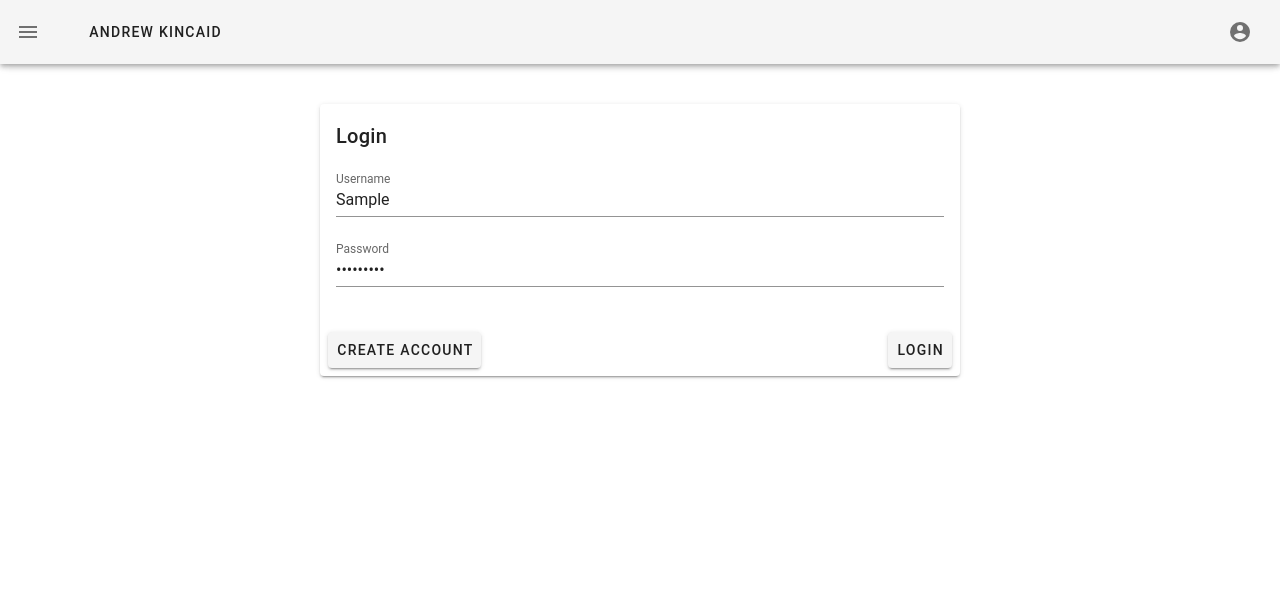
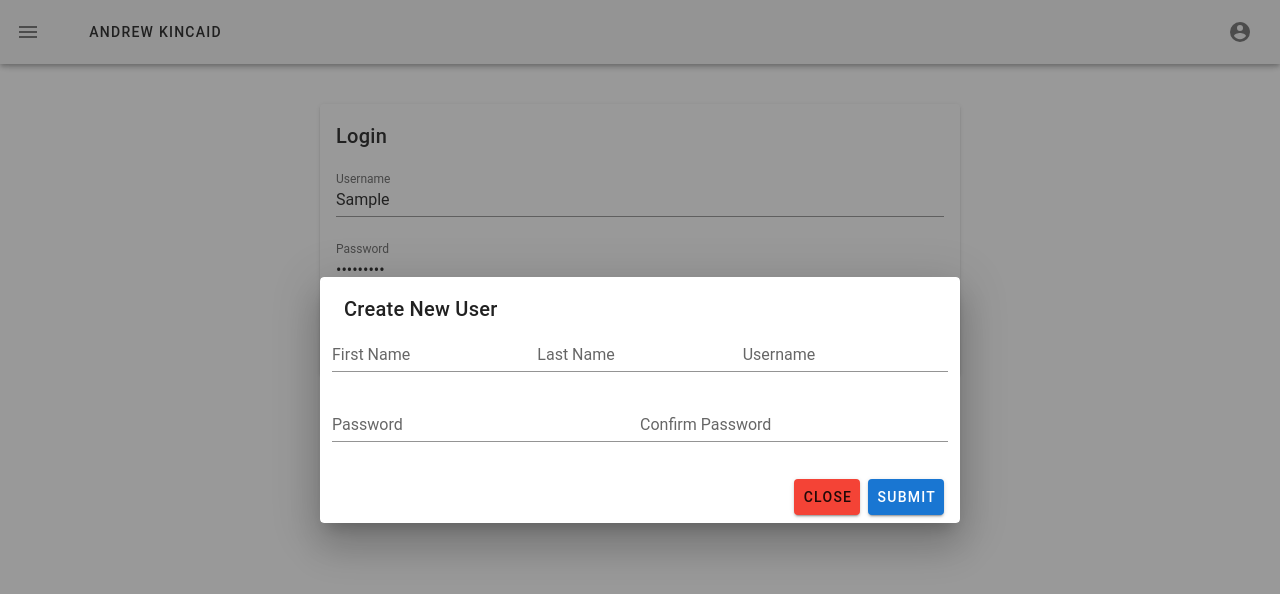
Before and after one commit to atkincaid74/andrew-kincaid, a Vue app in the folder myapp/: page /login in a window 1280 px wide. Both pictures are taken after typing "Sample", "Sample123" into the empty fields and a click on the button "CREATE ACCOUNT". Shown: the top 594 px of the page. Built offline with nearby package versions, Linux system fonts and the light colour scheme; the HTML template or start-up script is replaced by a standard one.

Commit message:
new user dialog added

```diff
--- a/myapp/src/components/home/Login.vue
+++ b/myapp/src/components/home/Login.vue
@@ -1,4 +1,5 @@
 <template>
+    <div>
         <v-card
             max-width="50%"
             class="mx-auto my-10"
@@ -31,16 +32,95 @@
                 </v-form>
             </v-card-text>
             <v-card-actions>
-            <v-btn>Create Account</v-btn>
+                <v-btn
+                    @click="toggleCreateUserDialog"
+                >Create Account</v-btn>
                 <v-spacer></v-spacer>
-            <v-btn>Login</v-btn>
+                <v-btn
+                        @click=""
+                >Login
+                </v-btn>
             </v-card-actions>
         </v-card>
+        <v-dialog
+            v-model="createUserDialog"
+            max-width="50%"
+            class="mx-auto"
+            persistent
+        >
+            <v-card>
+                <v-card-title>Create New User</v-card-title>
+                <v-card-text>
+                    <v-form>
+                        <v-layout row>
+                            <v-flex lg4>
+                                <v-text-field
+                                        v-model="firstName"
+                                        label="First Name"
+                                        @change="$v.firstName.$touch()"
+                                        @blur="$v.firstName.$touch()"
+                                        :error-messages="firstNameErrors"
+                                ></v-text-field>
+                            </v-flex>
+                            <v-flex lg4>
+                                <v-text-field
+                                        v-model="lastName"
+                                        label="Last Name"
+                                        @change="$v.lastName.$touch()"
+                                        @blur="$v.lastName.$touch()"
+                                        :error-messages="lastNameErrors"
+                                ></v-text-field>
+                            </v-flex>
+                            <v-flex lg4>
+                                <v-text-field
+                                        v-model="username"
+                                        label="Username"
+                                        @change="$v.username.$touch()"
+                                        @blur="$v.username.$touch()"
+                                        :error-messages="usernameErrors"
+                                ></v-text-field>
+                            </v-flex>
+                            <v-flex lg6>
+                                <v-text-field
+                                        v-model="password"
+                                        label="Password"
+                                        type="password"
+                                        @change="$v.password.$touch()"
+                                        @blur="$v.password.$touch()"
+                                        :error-messages="passwordErrors"
+                                ></v-text-field>
+                            </v-flex>
+                            <v-flex lg6>
+                                <v-text-field
+                                        v-model="confirmPassword"
+                                        label="Confirm Password"
+                                        type="password"
+                                        @change="$v.confirmPassword.$touch()"
+                                        @blur="$v.confirmPassword.$touch()"
+                                        :error-messages="confirmPasswordErrors"
+                                ></v-text-field>
+                            </v-flex>
+                        </v-layout>
+                    </v-form>
+                </v-card-text>
+                <v-card-actions>
+                    <v-spacer></v-spacer>
+                    <v-btn
+                        @click="toggleCreateUserDialog"
+                        color="red"
+                    >Close</v-btn>
+                    <v-btn
+                        color="primary"
+                    >Submit</v-btn>
+                </v-card-actions>
+            </v-card>
+        </v-dialog>
+    </div>
 </template>
 
 <script>
     import { validationMixin } from 'vuelidate';
-    import { required, minLength, maxLength } from 'vuelidate/lib/validators';
+    import { required, minLength, maxLength, sameAs } from 'vuelidate/lib/validators';
     import { mapState } from 'vuex';
 
     export default {
@@ -49,10 +129,21 @@
         validations: {
             enteredUser: { required, minLength: minLength(4) },
             enteredPass: { required, minLength: minLength(6), maxLength: maxLength(32) },
+            firstName: { required },
+            lastName: { required },
+            username: {required, minLength: minLength(4), maxLength: maxLength(16) },
+            password: {required, minLength: minLength(6), maxLength: maxLength(32) },
+            confirmPassword: { required, sameAsPassword: sameAs('password') },
         },
         data: () => ({
             enteredUser: null,
             enteredPass: null,
+            createUserDialog: false,
+            firstName: '',
+            lastName: '',
+            username: '',
+            password: '',
+            confirmPassword: '',
         }),
         computed: {
             userErrors() {
@@ -69,7 +160,50 @@
                 !this.$v.enteredPass.maxLength && errors.push('Password must be less than 32 characters');
                 !this.$v.enteredPass.required && errors.push('Password is required');
                 return errors
+            },
+            firstNameErrors() {
+                const errors = [];
+                if (!this.$v.firstName.$dirty) return errors;
+                !this.$v.firstName.required && errors.push('First name is required');
+                return errors
+            },
+            lastNameErrors() {
+                const errors = [];
+                if (!this.$v.lastName.$dirty) return errors;
+                !this.$v.lastName.required && errors.push('Last name is required');
+                return errors
+            },
+            usernameErrors() {
+                const errors = [];
+                if (!this.$v.username.$dirty) return errors;
+                !this.$v.username.required && errors.push('Username is required');
+                !this.$v.username.minLength && errors.push('Username must be at least 4 characters');
+                !this.$v.username.maxLength && errors.push('Username must be less than 16 characters');
+                return errors
+            },
+            passwordErrors() {
+                const errors = [];
+                if (!this.$v.password.$dirty) return errors;
+                !this.$v.password.required && errors.push('Password is required');
+                !this.$v.password.minLength && errors.push('Password must be at least 6 characters');
+                !this.$v.password.maxLength && errors.push('Password must be less than 32 characters');
+                return errors
+            },
+            confirmPasswordErrors() {
+                const errors = [];
+                if (!this.$v.confirmPassword.$dirty) return errors;
+                !this.$v.confirmPassword.sameAsPassword && errors.push('Passwords do not match')
+                return errors
             }
+        },
+        methods: {
+            submitLoginInfo() {
+
+            },
+            toggleCreateUserDialog() {
+                this.createUserDialog = !this.createUserDialog;
+                console.log(this.createUserDialog);
+            },
         },
     }
 </script>
--- /dev/null
+++ b/myapp/src/services/api/DjangoService.js
@@ -0,0 +1 @@
+import axios from 'axios';
--- a/myapp/src/store/index.js
+++ b/myapp/src/store/index.js
@@ -18,7 +18,9 @@ export const mutations = {
 };
 
 export const actions = {
+    submitLoginInfo(username, password) {
 
+    }
 };
 
 export default new Vuex.Store({
```
Also changed, not shown: 2 other files (tests, documents, lock files or other folders). Lines whose indentation alone changed are shown as unchanged.
